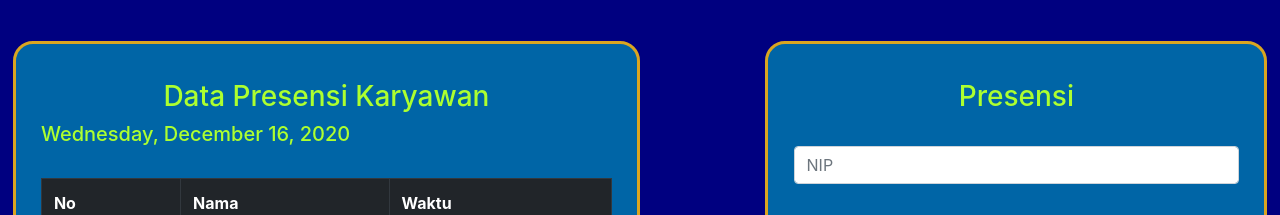
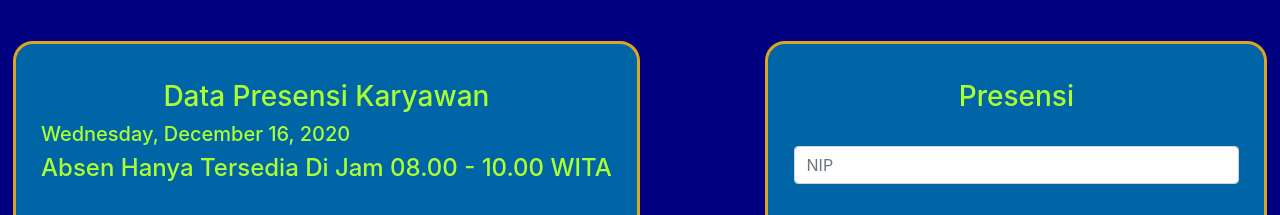
Before and after one commit to NovalAprianda/presensi, a PHP site: page / in a window 1280 px wide. Shown: the part 103-318 px from the top of the page. Run offline with PHP 8.4, Linux system fonts and the light colour scheme; data comes from the database, SQL or seed files in the repository; lists and menus that the app fills with data are empty.

Commit message:
nambah waktu bisa diakses

```diff
--- a/index.php
+++ b/index.php
@@ -32,6 +32,7 @@
                                 <h5>
                                     <?php $mydate=getdate(date("U"));
                                     echo "$mydate[weekday], $mydate[month] $mydate[mday], $mydate[year]";
+                                    echo "<h4> Absen Hanya Tersedia Di Jam 08.00 - 10.00 WITA <h4>";
                                     ?>
                                 </h5>
                             </center><br>
```
